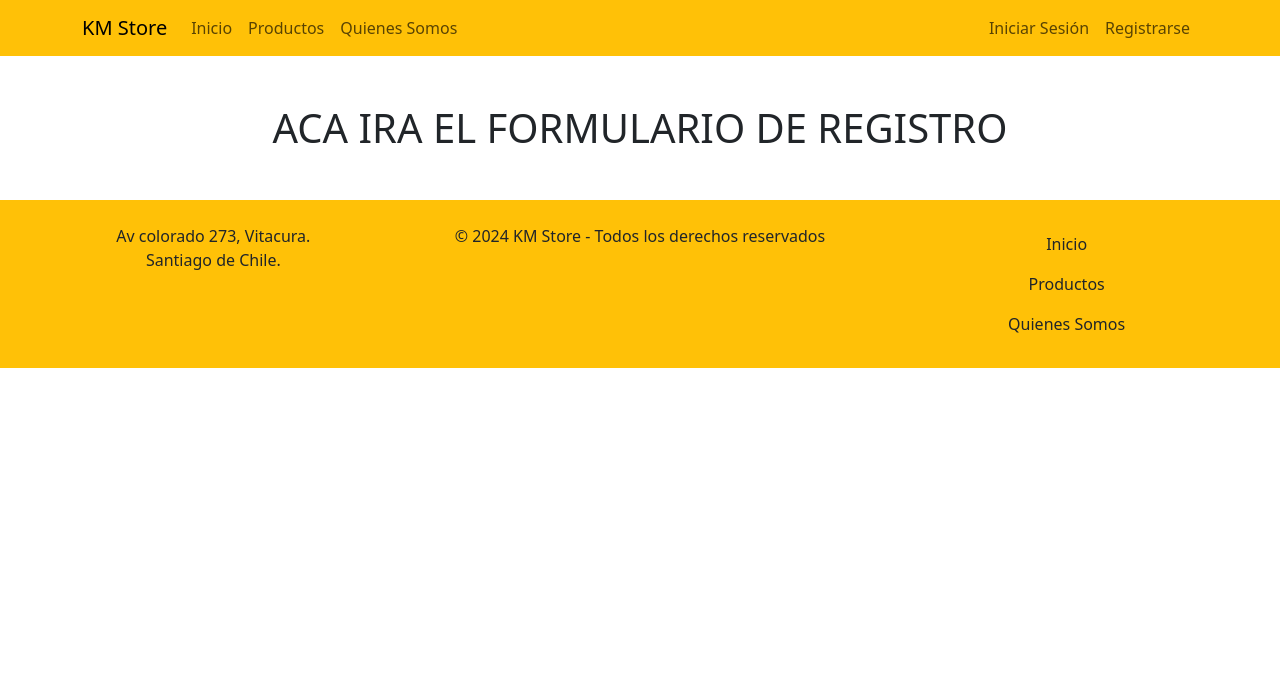
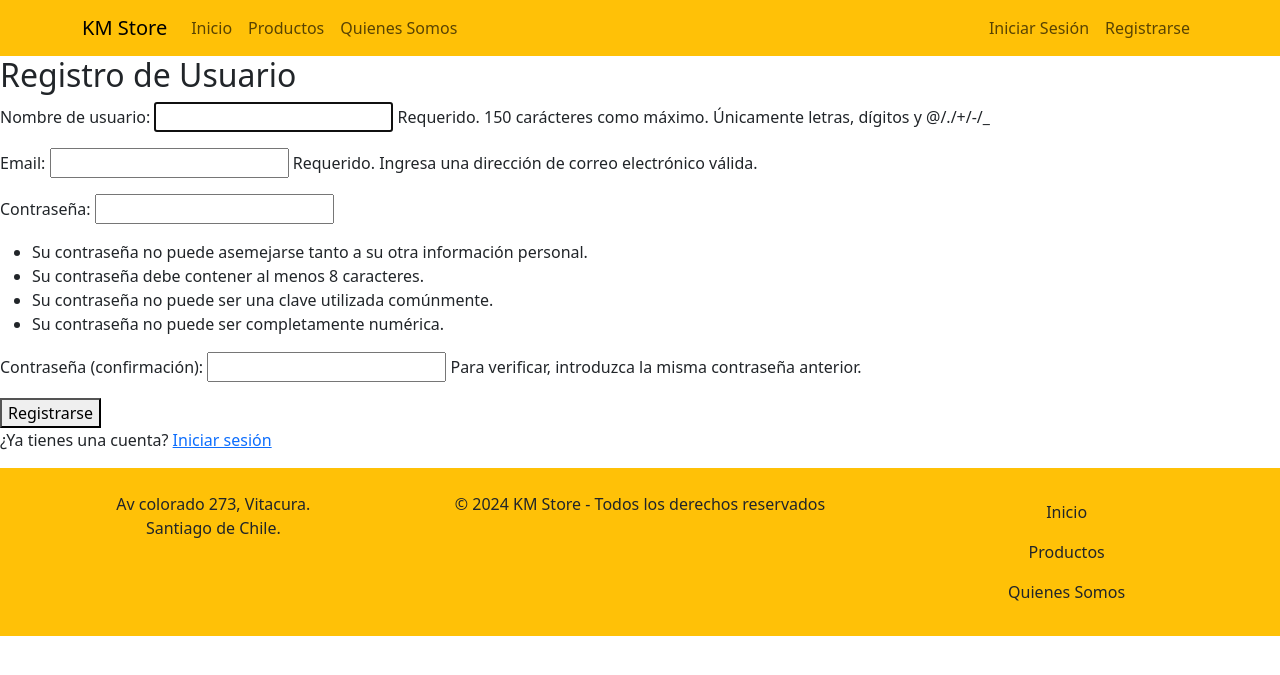
Before and after one commit to BranCG/ventaZapatillas, a Django app: page /registro/ in a window 1280 px wide. Shown: the top 675 px of the page. Run offline with Django 5.2, Linux system fonts and the light colour scheme.

Commit message:
Creando registro para usuarios varios

```diff
--- a/kmStore/urls.py
+++ b/kmStore/urls.py
@@ -24,7 +24,7 @@ urlpatterns = [
     path('admin/', admin.site.urls),
     path('', views.base, name='base'),
     path('login/', views.iniciar_sesion, name='iniciar_sesion'),
-    path('registro/', views.registro, name='registro'),
+    path('registro/', views.registrar_usuario, name='registro'),
     path('producto/', views.detalle_producto, name='detalle_producto'),
     path('carrito/', views.ver_carrito, name='carrito'),
     path('formularioDespacho/', views.formulario_despacho, name='formulario_despacho'),
--- a/kmStoreApp/forms.py
+++ b/kmStoreApp/forms.py
@@ -6,15 +6,14 @@ from .models import Producto, OrdenEnvio
 
 # Formulario de Registro de Usuario
 
-class FormularioRegistro(UserCreationForm):
-    email = forms.EmailField(label="Correo Electrónico")
-    password1 = forms.CharField(label="Contraseña", widget=forms.PasswordInput)
-    password2 = forms.CharField(
-        label="Confirmar Contraseña", widget=forms.PasswordInput)
+
+class RegistroUsuarioForm(UserCreationForm):
+    email = forms.EmailField(
+        required=True, help_text='Requerido. Ingresa una dirección de correo electrónico válida.')
+
     class Meta:
         model = User
-        fields = ['username', 'email', 'password1', 'password2']
-        labels = {'username' : 'Nombre de Usuario'}
+        fields = ('username', 'email', 'password1', 'password2')
 
 
 # Formulario para Crear/Editar Producto
--- a/kmStoreApp/views.py
+++ b/kmStoreApp/views.py
@@ -8,7 +8,7 @@ from django.contrib.auth import authenticate, login, logout
 from django.contrib.auth.decorators import login_required
 from .models import Producto, Carrito, OrdenEnvio, CarritoItem
 # Formularios personalizados
-from .forms import FormularioProducto, FormularioRegistro, FormularioEnvio
+from .forms import FormularioProducto, RegistroUsuarioForm, FormularioEnvio
 from django.shortcuts import render, redirect
 from django.contrib.auth import authenticate, login, logout
 from django.contrib.auth.decorators import login_required, user_passes_test
@@ -70,15 +70,18 @@ def iniciar_sesion(request):
 # Vista para registrar usuarios
 
 
-def registro(request):
-    if request.method == "POST":
-        formulario = FormularioRegistro(request.POST)
-        if formulario.is_valid():
-            formulario.save()
-            return redirect('iniciar_sesion')
+def registrar_usuario(request):
+    if request.method == 'POST':
+        form = RegistroUsuarioForm(request.POST)
+        if form.is_valid():
+            usuario = form.save()
+            # Iniciar sesión automáticamente después del registro
+            login(request, usuario)
+            # Cambia 'home' a la vista a la que quieras redirigir
+            return redirect('home')
     else:
-        formulario = FormularioRegistro()
-    return render(request, 'registro.html', {'formulario': formulario})
+        form = RegistroUsuarioForm()
+    return render(request, 'registro.html', {'form': form})
 
 # Vista de detalle de un producto
 
--- a/templates/registro.html
+++ b/templates/registro.html
@@ -1,6 +1,11 @@
-{% extends 'home.html' %}
+{% extends "home.html" %}
+
 {% block content %}
-<div class="container text-center mt-5 mb-5">
-    <h1>ACA IRA EL FORMULARIO DE REGISTRO</h1>
-</div>
+<h2>Registro de Usuario</h2>
+<form method="post">
+    {% csrf_token %}
+    {{ form.as_p }}
+    <button type="submit">Registrarse</button>
+</form>
+<p>¿Ya tienes una cuenta? <a href="{% url 'iniciar_sesion' %}">Iniciar sesión</a></p>
 {% endblock %}
```
